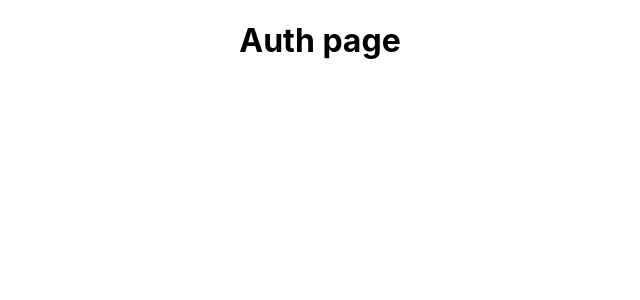
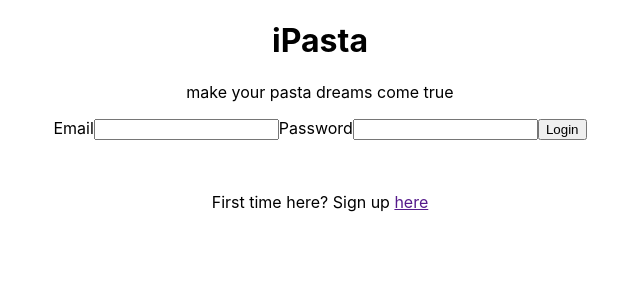
Before and after one commit to hannaner/wastewise-client, a React (Create React App) app: page /spots in a window 1280 px wide. Shown: the top 300 px of the page, without its empty margins (320-960 px from the left). Built offline with nearby package versions, Linux system fonts and the light colour scheme.

Commit message:
add users-api.js and users-service.js, complete signup and login components

```diff
--- a/package.json
+++ b/package.json
@@ -36,5 +36,6 @@
       "last 1 firefox version",
       "last 1 safari version"
     ]
-  }
+  },
+  "proxy": "http://localhost:8000"
 }
--- a/src/components/LoginForm/LoginForm.js
+++ b/src/components/LoginForm/LoginForm.js
@@ -0,0 +1,51 @@
+import { useState } from 'react';
+import * as usersService from '../../utilities/users-service';
+// import '../../pages/AuthPage/AuthPage.css'
+
+export default function LoginForm({ setUser }) {
+  const [credentials, setCredentials] = useState({
+    email: '',
+    password: ''
+  });
+  const [error, setError] = useState('');
+
+  function handleChange(evt) {
+    setCredentials({ ...credentials, [evt.target.name]: evt.target.value });
+    setError('');
+  }
+
+  async function handleSubmit(evt) {
+    evt.preventDefault();
+    try {
+      const user = await usersService.login(credentials);
+      setUser(user);
+    } catch {
+      setError('Log In Failed - Try Again');
+    }
+  }
+
+  return (
+    <div className="auth-container">
+      <div className="form-container">
+        <form autoComplete="off" onSubmit={handleSubmit}>
+          <label>Email</label>
+          <input
+            type="text"
+            name="email"
+            value={credentials.email}
+            onChange={handleChange}
+            required />
+          <label>Password</label>
+          <input
+            type="password"
+            name="password"
+            value={credentials.password}
+            onChange={handleChange}
+            required />
+          <button className="auth-button" type="submit">Login</button>
+        </form>
+      </div>
+      <p className="error-message">&nbsp;{error}</p>
+    </div>
+  );
+}
--- a/src/components/SignupForm/SignupForm.js
+++ b/src/components/SignupForm/SignupForm.js
@@ -0,0 +1,84 @@
+import { Component } from 'react'
+import { signUp } from '../../utilities/users-service'
+
+export default class SignupForm extends Component {
+    state = {
+        email: "",
+        password: "",
+        confirm: "",
+        error: ""
+    }
+
+    handleChange = (event) => {
+        this.setState({
+            // this refers to our state object, which the target name will be either name, email, password, or cofirm
+            [event.target.name]: event.target.value,
+            error: ''
+        })
+    }
+
+    handleSubmit = async (event) => {
+        event.preventDefault()
+        // alert(JSON.stringify(this.state))
+
+        // try something if successful
+        try {
+
+            // taking the state and making a copy of the state and assigning it to formData var
+            const formData = {...this.state}
+            // deleting the properties we don't want
+            delete formData.error
+            delete formData.confirm
+            console.log(formData)
+
+            // we have 'await' because this is an async function
+            // wait for a response back from the server
+            const user = await signUp(formData)
+            // now logging the token
+            this.props.setUser(user)
+
+        } catch (error) {
+            console.error(error)
+            // if it doesn't error handle
+            this.setState({
+                error: 'Sign up failed - try again later!'
+            })
+        }
+    }
+
+    render() {
+        const disable = this.state.password !== this.state.confirm
+
+        return (
+            <>
+                <div className='form-container'>
+                    <form autoComplete="off" onSubmit={this.handleSubmit}>
+                        <label>Email</label>
+                        <input
+							type="text"
+							name="email"
+							value={this.state.email}
+							onChange={this.handleChange}
+							required></input>
+                        <label>Password</label>
+                        <input type="password"
+							name="password"
+							value={this.state.password}
+							onChange={this.handleChange}
+							required></input>
+                        <label>Confirm password</label>
+                        <input
+							type="password"
+							name="confirm"
+							value={this.state.confirm}
+							onChange={this.handleChange}
+							required></input>
+						<button type="submit" disabled={disable}>Sign up</button>
+                    </form>
+                </div>
+				<p>Error message: {this.state.error}</p>
+            </>
+        );
+    }
+
+}
--- a/src/pages/App/App.js
+++ b/src/pages/App/App.js
@@ -1,14 +1,29 @@
-// import { useState } from "react";
-// import { Routes, Route, Navigate } from "react-router-dom";
-// import AuthPage from '../AuthPage/AuthPage';
+import { useState } from 'react'
+import { Routes, Route } from 'react-router-dom';
+
 import './App.css';
 import AuthPage from '../../pages/AuthPage/AuthPage'
 
+import { getUser } from '../../utilities/users-service'
+
 export default function App() {
-  // const [user, setUser] = useState(getUser)
+  const [user, setUser] = useState(getUser())
+
   return (
     <main className="App">
-      <AuthPage />
+      <AuthPage setUser={setUser}/>
+      {/* { user ? (
+        <>
+        <Routes>
+          <Route path='/spots' element={} />
+        </Routes>
+        </>
+
+      ) : (
+        <>
+          <AuthPage setUser={setUser}/>
+        </>
+      )} */}
     </main>
   );
 }
--- a/src/pages/AuthPage/AuthPage.js
+++ b/src/pages/AuthPage/AuthPage.js
@@ -1,7 +1,37 @@
-export default function AuthPage(){
+import { useState } from 'react'
+import SignUpForm from '../../components/SignupForm/SignupForm'
+import LoginForm from '../../components/LoginForm/LoginForm'
+// import "./AuthPage.css"
+
+export default function AuthPage({ setUser }) {
+
+    const [showSignUp, setShowSignUp] = useState(false)
+
+    function handleSwitchForms(event) {
+        event.preventDefault()
+        setShowSignUp(!showSignUp)
+    }
+
     return (
         <>
-            <h1>Auth page</h1>
+            <div className="welcome-page">
+                <h1>iPasta</h1>
+                <p>make your pasta dreams come true</p>
+            </div>
+            {showSignUp ? (
+                <SignUpForm setUser={setUser} />
+            ) : (
+                <LoginForm setUser={setUser} />
+            )}
+            {showSignUp ?
+                <>
+                    <p>Already have an account? Login <a className="authpage-link" onClick={handleSwitchForms} href="">here</a></p>
+                </>
+                :
+                <>
+                    <p>First time here? Sign up <a className="authpage-link" onClick={handleSwitchForms} href="">here</a></p>
+                </>
+            }
         </>
     )
 }
--- a/src/utilities/users-api.js
+++ b/src/utilities/users-api.js
@@ -1,2 +1,32 @@
-/* ----- Users API ----- */
-// import sendRequest from './send-request'
+import { getToken } from './users-service'
+const BASE_URL = '/wastewise/'
+
+export async function signUp(userData){
+    return sendRequest(BASE_URL + 'sign-up/', 'POST', userData)
+}
+
+export async function login(credentials){
+    return sendRequest(BASE_URL + 'login/', 'POST', credentials)
+}
+
+export default async function sendRequest(url, method='GET', payload=null){
+    const options = { method }
+    if (payload){
+        options.headers = {'Content-type': 'application/json'}
+        options.body = JSON.stringify(payload)
+    }
+
+    const token = getToken()
+    if (token){
+
+        options.headers = options.headers || {}
+        options.headers.Authorization = `Token ${token}`
+    }
+
+    const res = await fetch(url, options)
+    if (res.ok) {
+        return res.json()
+    } else {
+        throw new Error('Bad request')
+    }
+}
--- a/src/utilities/users-service.js
+++ b/src/utilities/users-service.js
@@ -1 +1,35 @@
-// import * as usersAPI from "./users-api"
+import * as usersAPI from './users-api'
+
+export async function signUp(userData) {
+    const token = await usersAPI.signUp(userData)
+
+    localStorage.setItem("token", token)
+    return getUser()
+}
+
+export function getToken() {
+    const token = localStorage.getItem("token")
+    if(!token) return null
+    return token
+}
+
+export function getUser() {
+    const token = getToken()
+
+    if(token){
+        return token
+    } else {
+        return null
+    }
+}
+
+export function logOut() {
+    localStorage.removeItem("token")
+}
+
+export async function login(credentials) {
+    const token = await usersAPI.login(credentials)
+
+    localStorage.setItem("token", token)
+    return getUser()
+}
```
Also changed, not shown: src/utilities/send-request.js (deleted, +0 -17 lines), src/components/Spots/Spots.js (added), src/pages/NewSpotPage/NewSpotPage.js (added).
